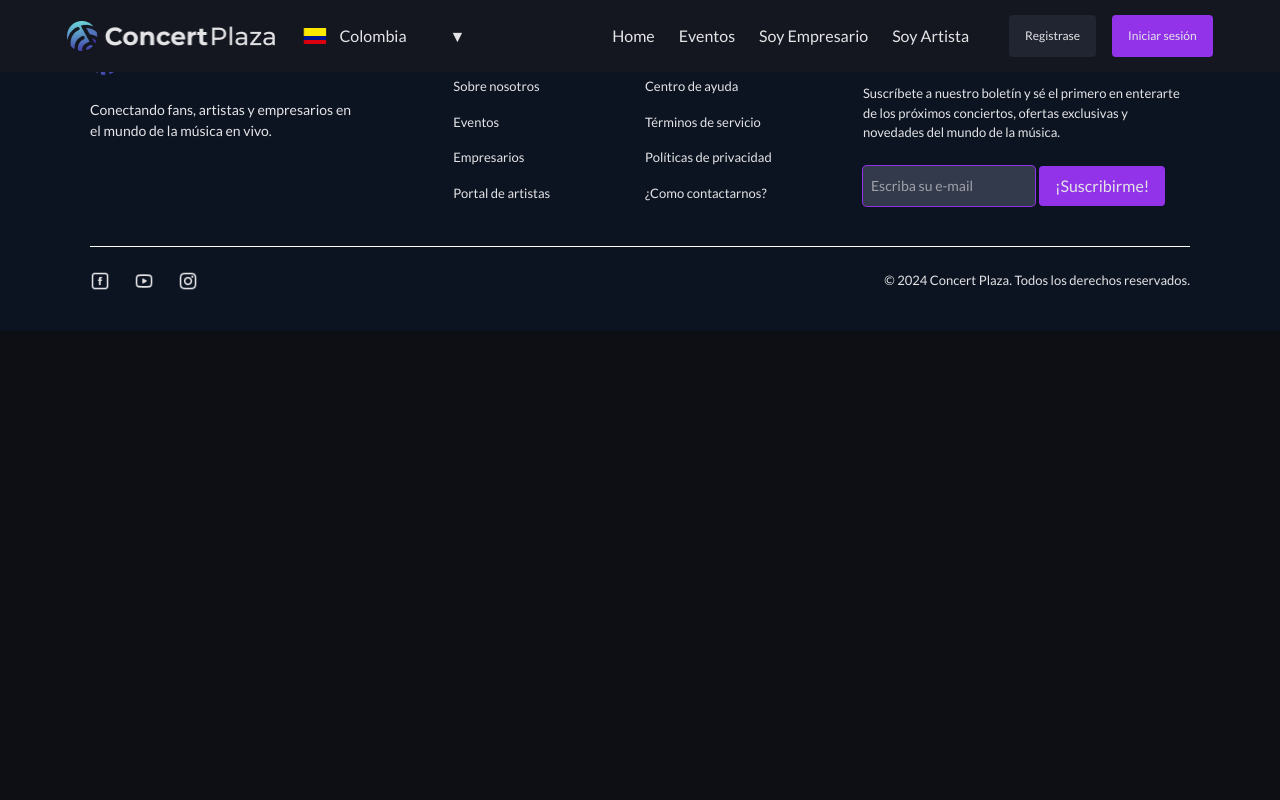
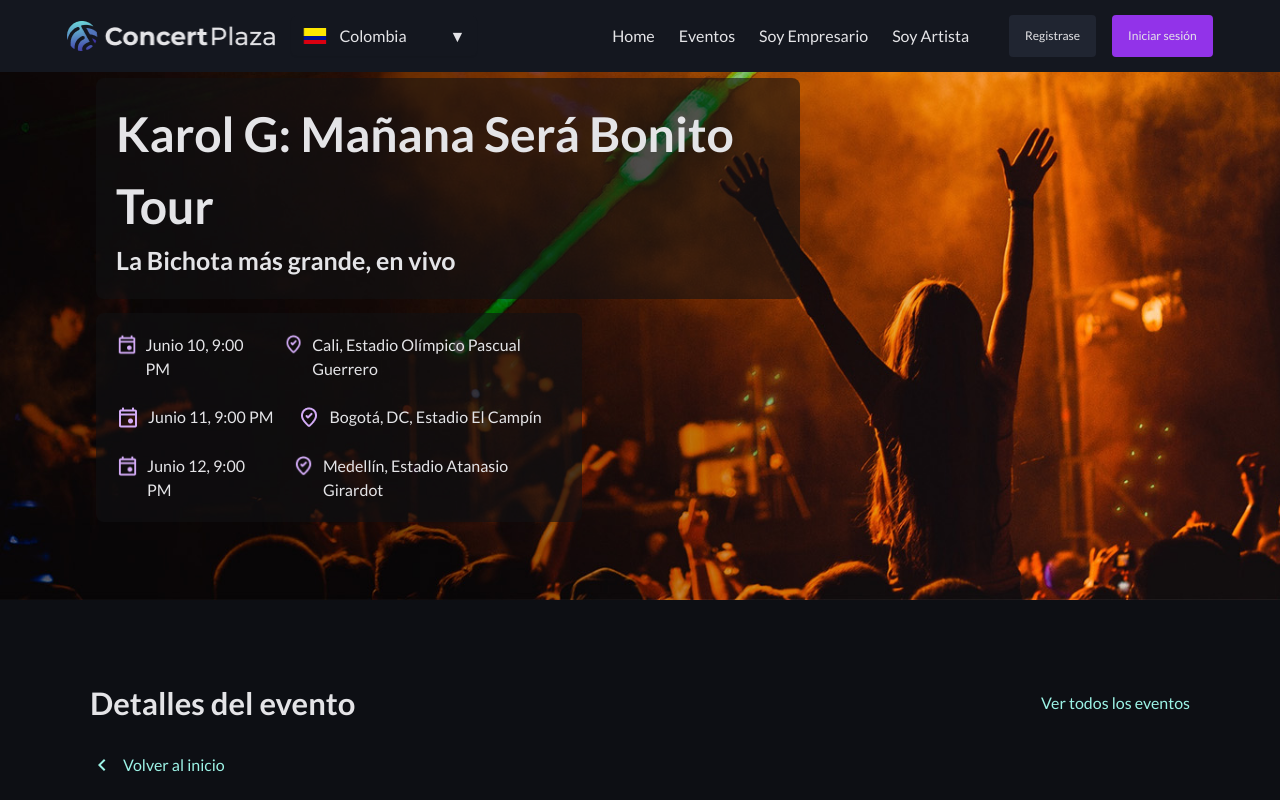
Before and after one commit to hacm1997/concert-plaza, a Next.js app: page /event-detail/1 in a window 1280 px wide. Shown: the top 800 px of the page. Built offline with nearby package versions, Linux system fonts and the light colour scheme.

Commit message:
build fixed

```diff
--- a/app/event-detail/[id]/page.tsx
+++ b/app/event-detail/[id]/page.tsx
@@ -1,23 +1,22 @@
 'use client'
 
-// import { Banner } from "@/components/event-detail-components/Banner";
-// import { MainHeading } from "@/components/event-detail-components/MainHeading";
+import { Banner } from "@/components/event-detail-components/Banner";
+import { MainHeading } from "@/components/event-detail-components/MainHeading";
 import { MainLayout } from "@/components/layout/MainLayout";
-// import { useConcert } from "@/hooks/useConcert";
+import { useConcert } from "@/hooks/useConcert";
 
 
 export default function Page() {
-  // const concertData = useConcert();
+  const concertData = useConcert();
 
   return (
     <MainLayout>
-      <div></div>
-      {/*concertData &&
+      {concertData &&
         <>
           <Banner banner_img={concertData && concertData.banner_img} name={concertData?.name} description={concertData?.description} dates_places={concertData?.dates_places ?? []} />
           <MainHeading />
         </>
-      */}
+      }
     </MainLayout>
   );
 };
```
